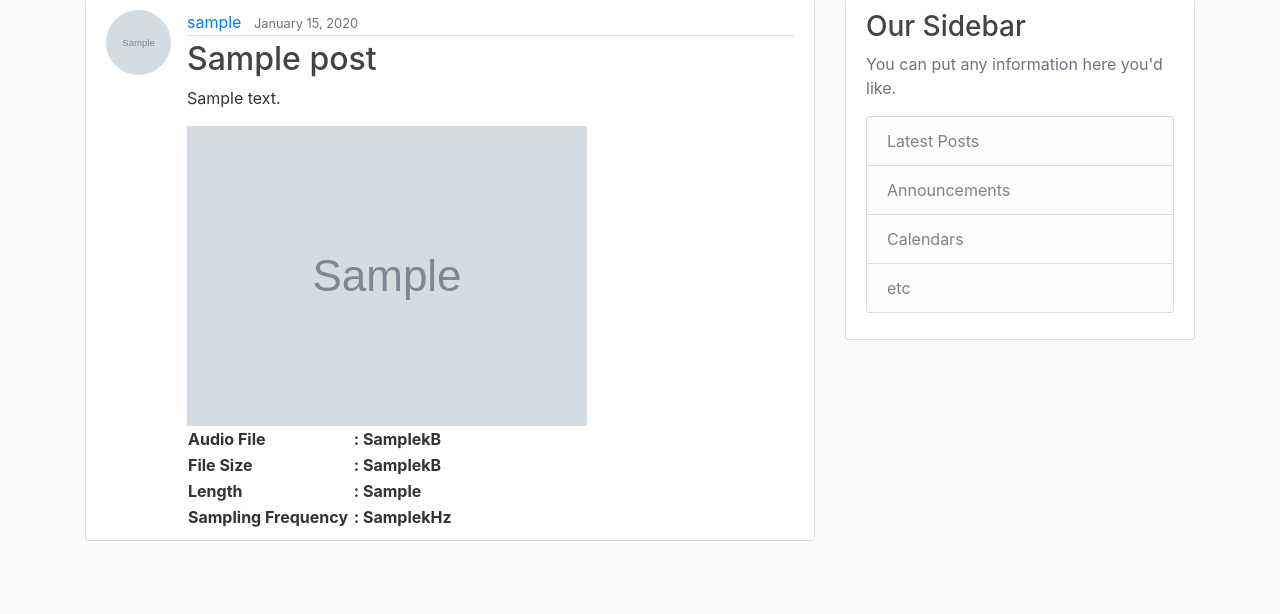
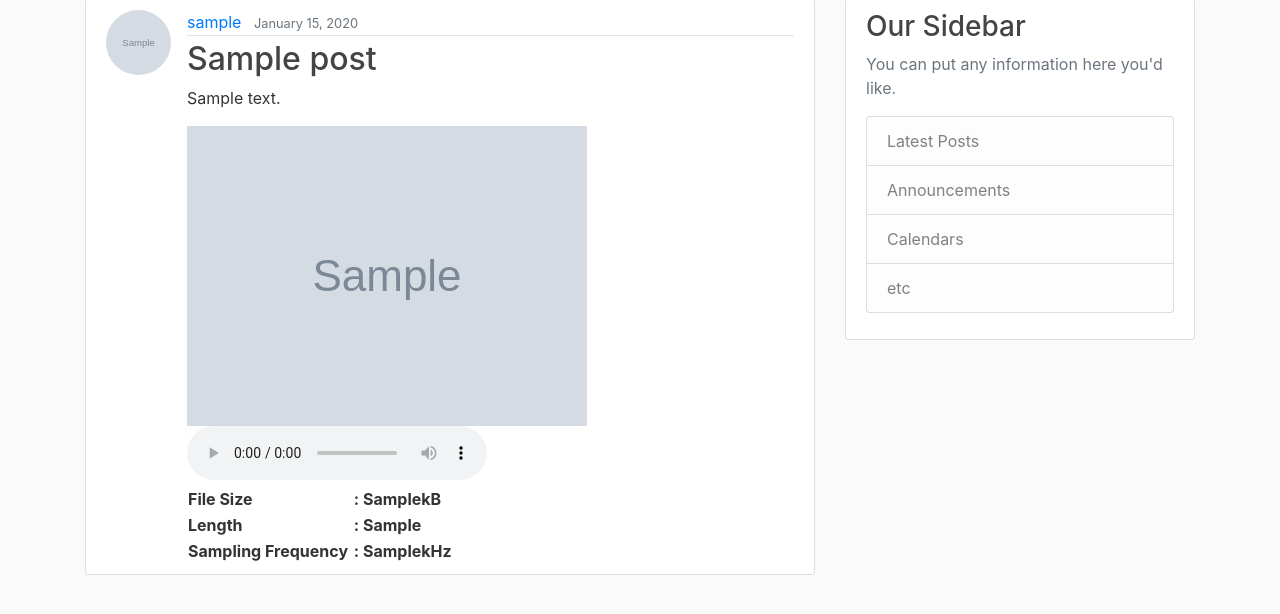
Before and after one commit to LadyHergon/server_py, a Django app: page /post/1/ in a window 1280 px wide. Shown: the part 81-695 px from the top of the page. Run offline with Django 3.2, Linux system fonts and the light colour scheme; tables that the repository leaves empty hold one stand-in row (values such as "Sample post"); grey boxes marked "Sample" are stand-in pictures; lists and menus that the app fills with data are empty.

Commit message:
changed to url

```diff
--- a/blog/templates/blog/post_detail.html
+++ b/blog/templates/blog/post_detail.html
@@ -16,11 +16,11 @@
         <h2 class="article-title">{{ object.title }}</h2>
         <p class="article-content">{{ object.content }}</p>
         <img style="max-width:100%" src="{{ object.image.url }}">
+        <audio controls>
+            <source src="{{ object.audio.url }}" type="audio/wav">
+            The audio doesn't exist
+        </audio>
         <table>
-            <tr>
-                <th>Audio File</th>
-                <th>: {{ object.audio }}kB</th>
-            </tr>
             <tr>
                 <th>File Size </th>
                 <th>: {{ object.f_size }}kB</th>
```
